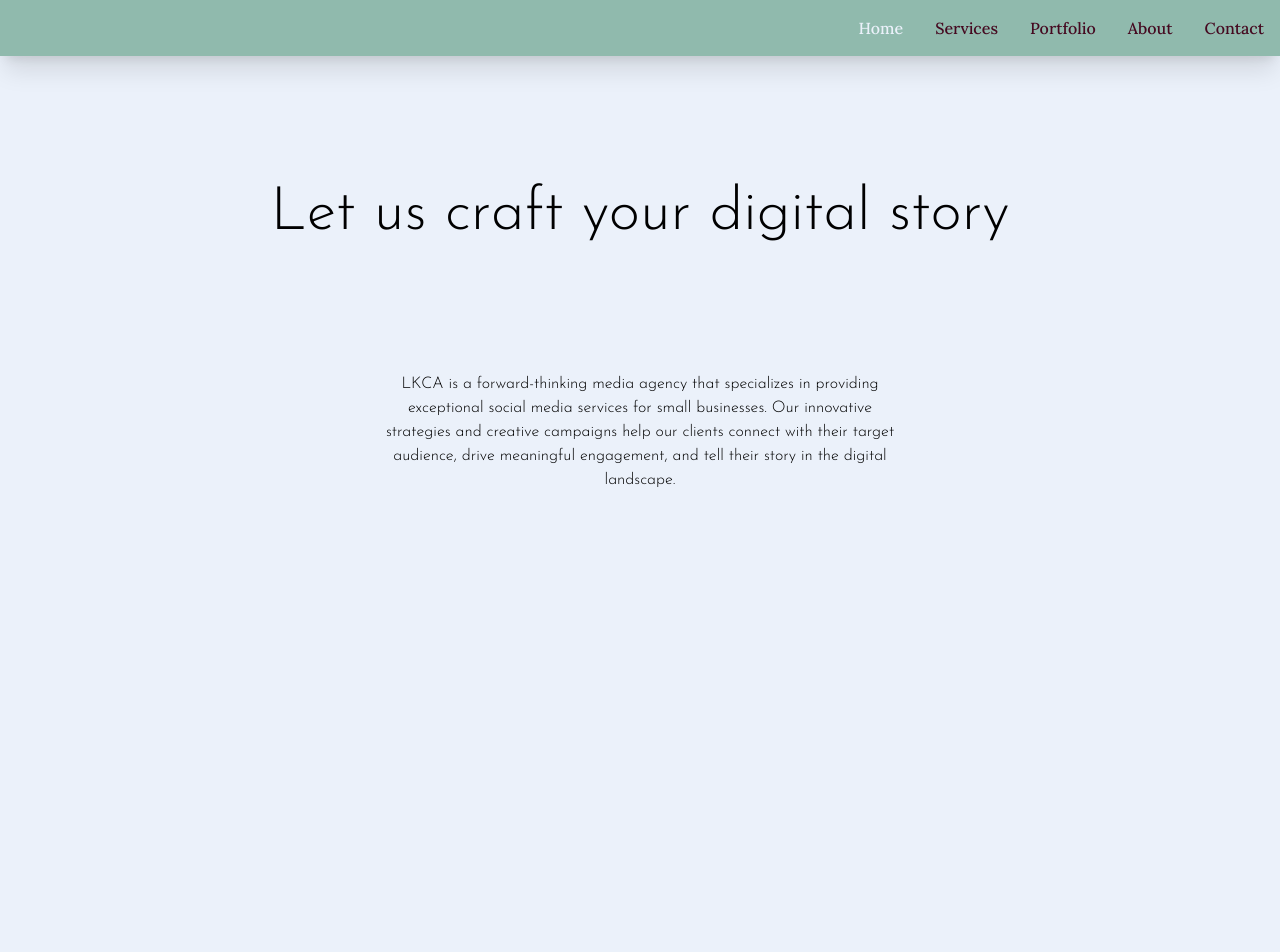
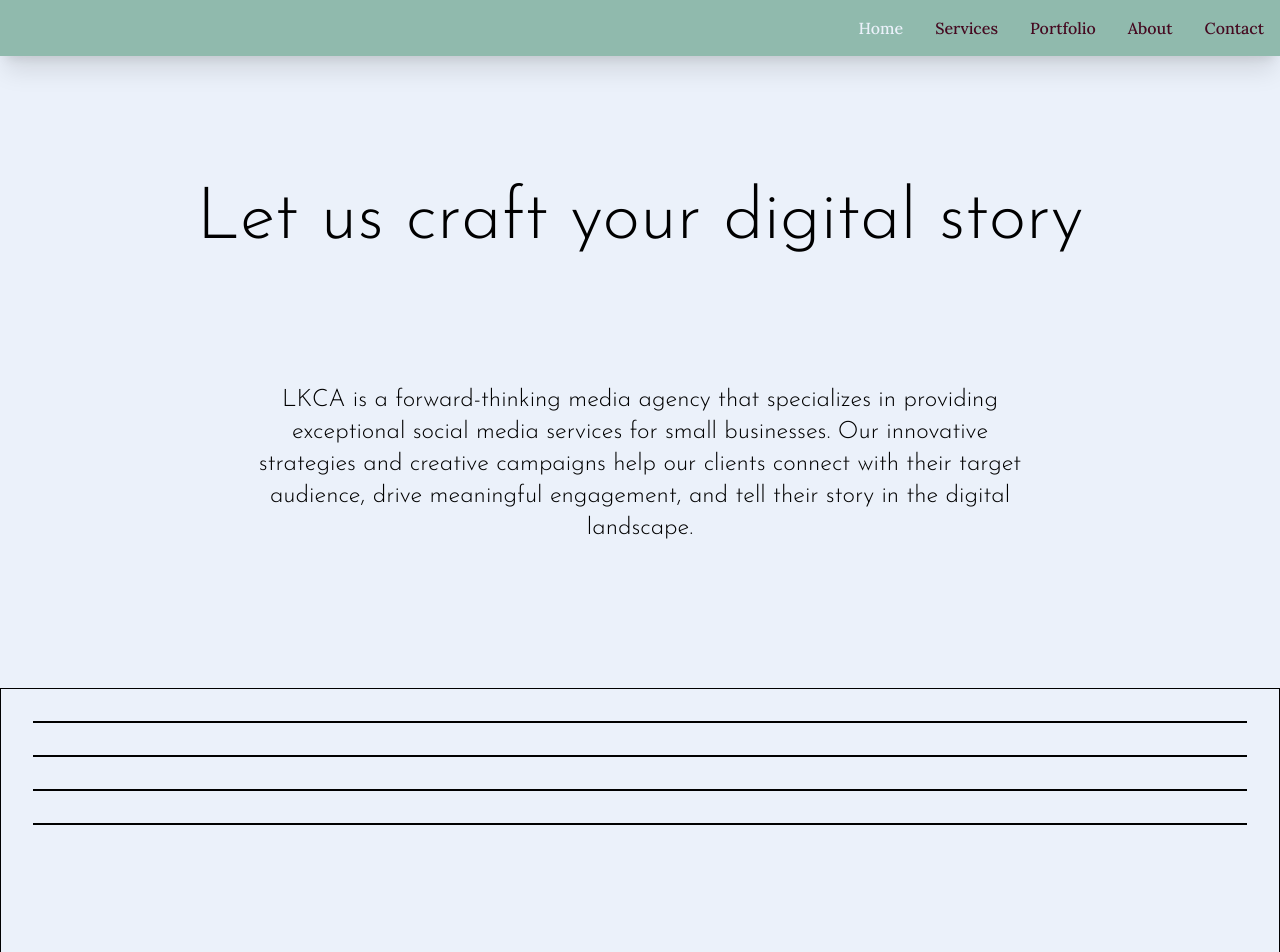
Before and after one commit to abanderson3/LKCreative-Website, a Next.js app in the folder lkcreative-website/: page / in a window 1280 px wide. Shown: the top 952 px of the page. Before the commit the page ends 800 px from the top, so only its background shows below. Built offline with nearby package versions, Linux system fonts and the light colour scheme.

Commit message:
work on services cards/carousel

```diff
--- a/lkcreative-website/app/lib/components/ElevatorPitch.tsx
+++ b/lkcreative-website/app/lib/components/ElevatorPitch.tsx
@@ -6,7 +6,7 @@ export default function ElevatorPitch() {
   return (
     <main className="flex justify-center">
       <motion.div
-        className="max-w-lg flex text-center justify-center font-josefine font-light "
+        className="max-w-lg flex text-center justify-center font-josefine font-light lg:text-2xl lg:max-w-3xl"
         animate={{}}
         whileHover={{ scale: 1.2 }}
       >
--- a/lkcreative-website/app/lib/components/IntroText.tsx
+++ b/lkcreative-website/app/lib/components/IntroText.tsx
@@ -11,7 +11,7 @@ const IntroText: React.FC<IntroTextProps> = ({text}) => {
   return (
     <main>
       <div className="flex justify-center py-32">
-        <p className="font-josefine text-3xl lg:text-6xl font-light md:text-5xl sm:text-4xl text-center ">
+        <p className="font-josefine text-3xl lg:text-7xl font-light md:text-5xl sm:text-4xl text-center">
           {text}
         </p>
       </div>
--- /dev/null
+++ b/lkcreative-website/app/lib/components/ServiceCard.tsx
@@ -0,0 +1,23 @@
+"use client"
+import { motion } from "framer-motion"
+import React from "react"
+
+interface ServiceCardProps {
+
+}
+
+const ServiceCard: React.FC<ServiceCardProps> = ({}) => {
+
+
+  return (
+    <motion.div
+      layout
+      className="border border-black flex lg:h-auto m-8 "
+      animate={{}}
+    >
+
+    </motion.div>
+  )
+}
+
+export default ServiceCard;
--- /dev/null
+++ b/lkcreative-website/app/lib/components/ServicesCards.tsx
@@ -0,0 +1,28 @@
+"use client"
+import React from "react";
+import { motion } from "framer-motion"
+import ServiceCard from "./ServiceCard";
+
+
+interface ServicesCardsProps {
+
+}
+
+const ServicesCards: React.FC<ServicesCardsProps> = ({}) => {
+
+
+  return (
+    <motion.div
+      layout
+      className="border flex-col border-black lg:h-128 lg:mt-36 md:h-96 md:mt-24"
+    >
+      <ServiceCard/>
+      <ServiceCard/>
+      <ServiceCard/>
+      <ServiceCard/>
+    </motion.div>
+
+  )
+}
+
+export default ServicesCards;
--- a/lkcreative-website/app/page.tsx
+++ b/lkcreative-website/app/page.tsx
@@ -2,6 +2,7 @@ import Image from 'next/image'
 import PageTitle from './lib/components/PageTitle'
 import IntroText from './lib/components/IntroText'
 import ElevatorPitch from './lib/components/ElevatorPitch'
+import ServicesCards from './lib/components/ServicesCards'
 
 export default function Home() {
   return (
@@ -9,6 +10,7 @@ export default function Home() {
       {/* <PageTitle title="Home" /> */}
       <IntroText text="Let us craft your digital story" />
       <ElevatorPitch />
+      <ServicesCards />
     </main>
   )
 }
--- a/lkcreative-website/tailwind.config.js
+++ b/lkcreative-website/tailwind.config.js
@@ -8,6 +8,9 @@ module.exports = {
   ],
   theme: {
     extend: {
+      spacing: {
+        '128': '32rem',
+      },
       fontFamily: {
         lora: ['var(--font-lora)'],
         josefine: ['var(--font-josefine)']
```
